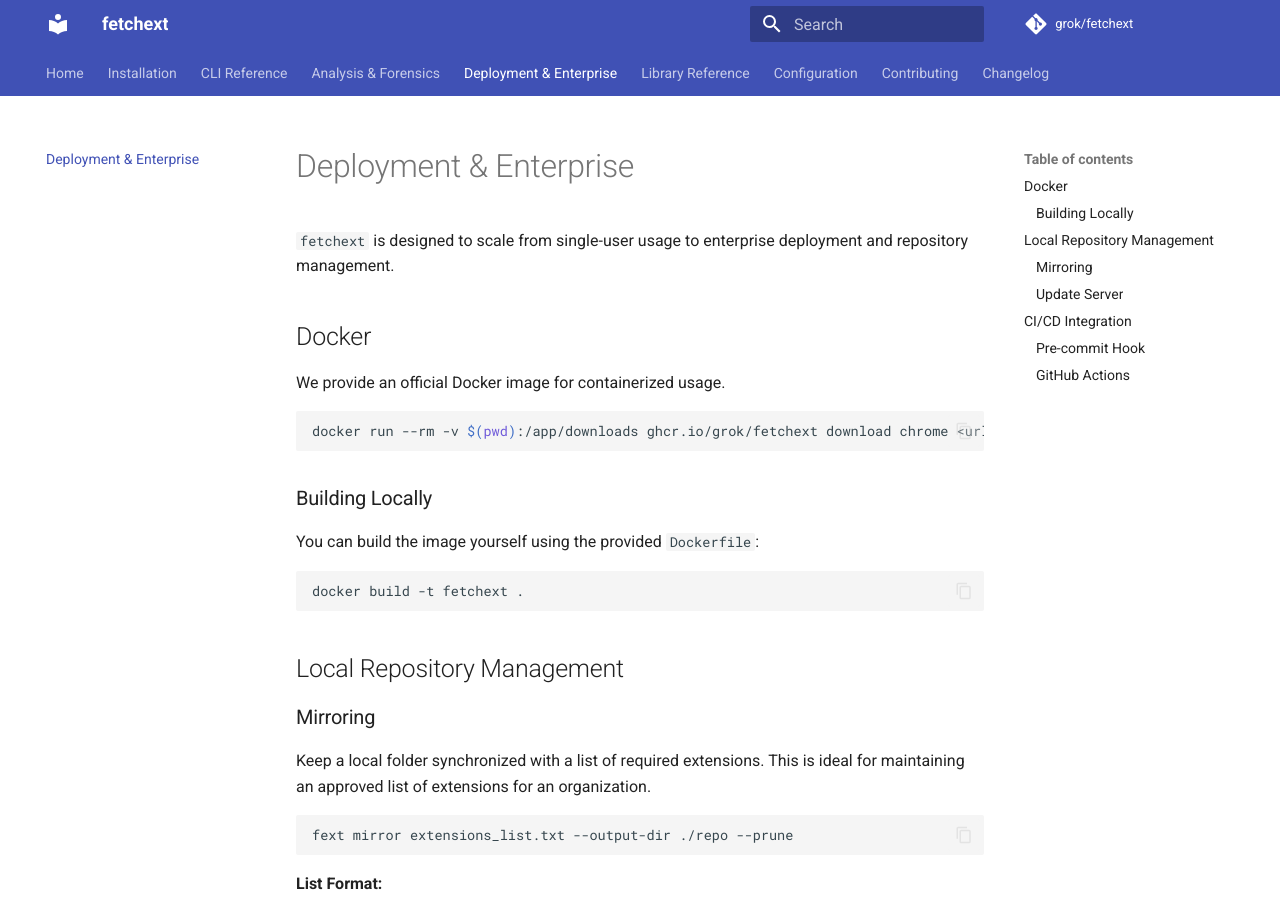
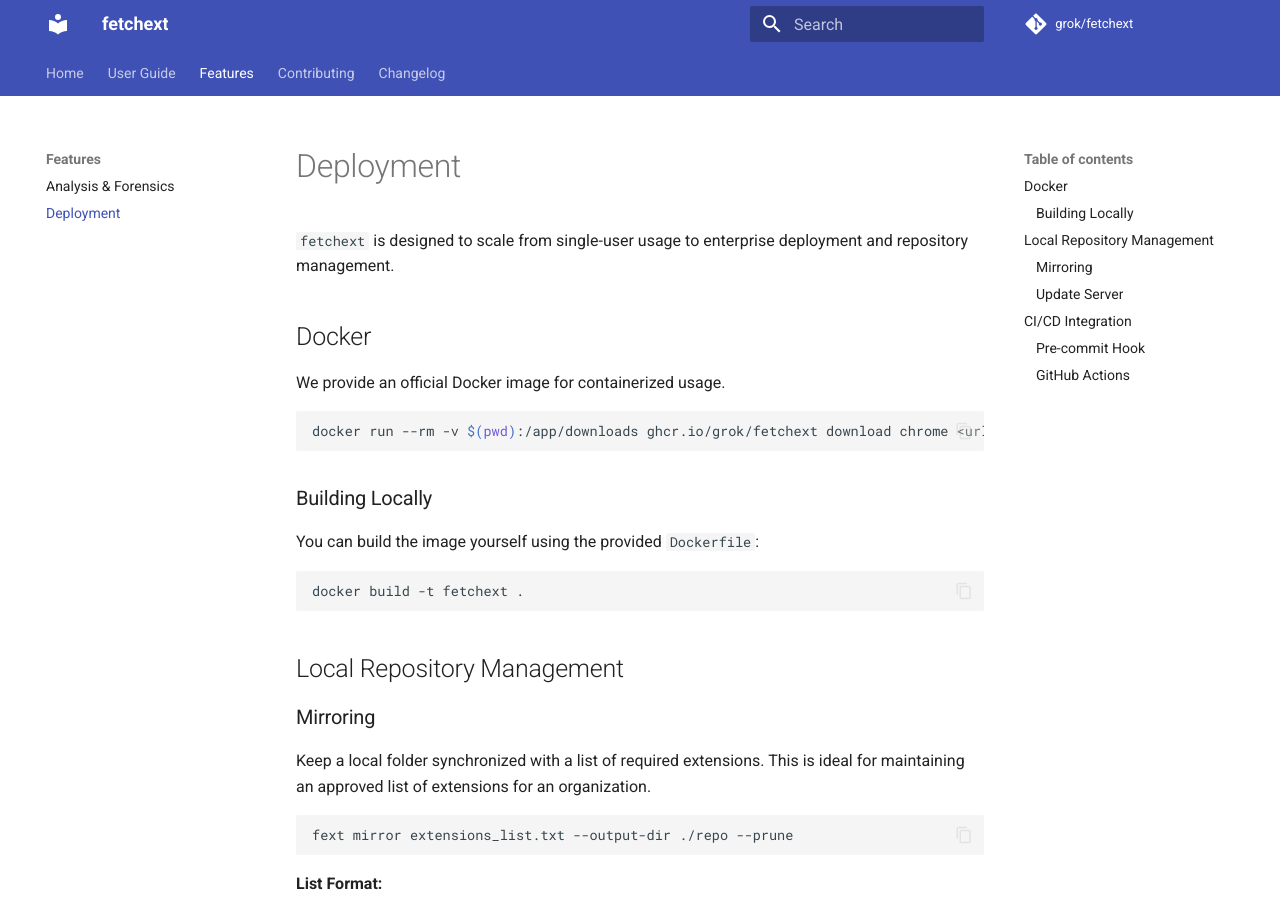
Before and after one commit to Grokzen/fetchext, an MkDocs documentation site: the page built from docs/deployment.md, in a window 1280 px wide and 900 px high. Built offline with MkDocs 1.6.1 and Material for MkDocs 9.7.7, drawn with Linux system fonts in a browser that asks for light colours; comment, search, counter and statistics services are not loaded.

Commit message:
Refactor docs structure and fix markdown

```diff
--- a/docs/deployment.md
+++ b/docs/deployment.md
@@ -1,4 +1,4 @@
-# Deployment & Enterprise
+# Deployment
 
 `fetchext` is designed to scale from single-user usage to enterprise deployment and repository management.
 
--- a/mkdocs.yml
+++ b/mkdocs.yml
@@ -31,17 +31,20 @@
 
 nav:
   - Home: index.md
-  - Installation: installation.md
-  - CLI Reference: cli.md
-  - Analysis & Forensics: analysis.md
-  - Deployment & Enterprise: deployment.md
-  - Library Reference: library.md
-  - Configuration: configuration.md
+  - User Guide:
+    - Installation: installation.md
+    - Configuration: configuration.md
+    - CLI Reference: cli.md
+  - Features:
+    - Analysis & Forensics: analysis.md
+    - Deployment: deployment.md
   - Contributing: contributing.md
   - Changelog: changelog.md
 
 markdown_extensions:
   - admonition
+  - attr_list
+  - md_in_html
   - pymdownx.details
   - pymdownx.superfences
   - pymdownx.highlight:
```
Also changed, not shown: docs/library.md (deleted, +0 -13 lines).
